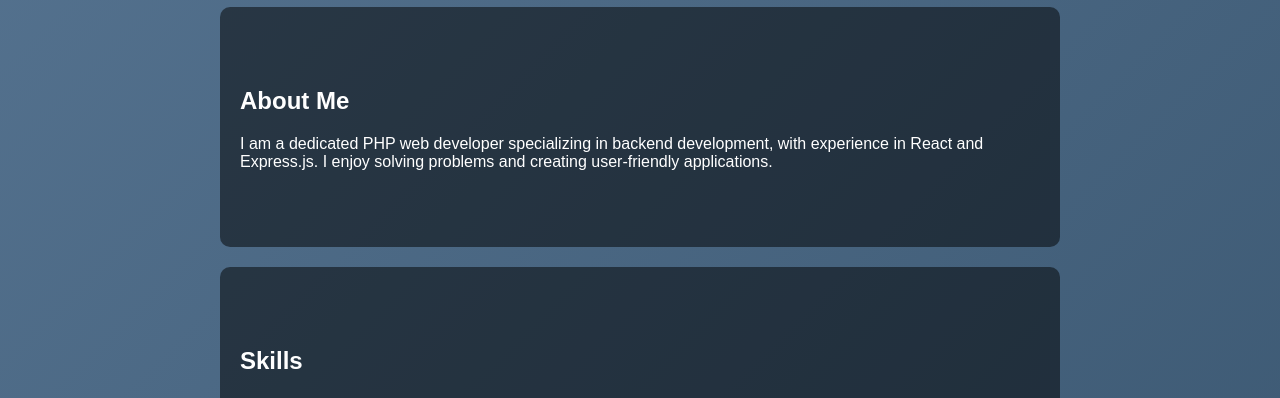
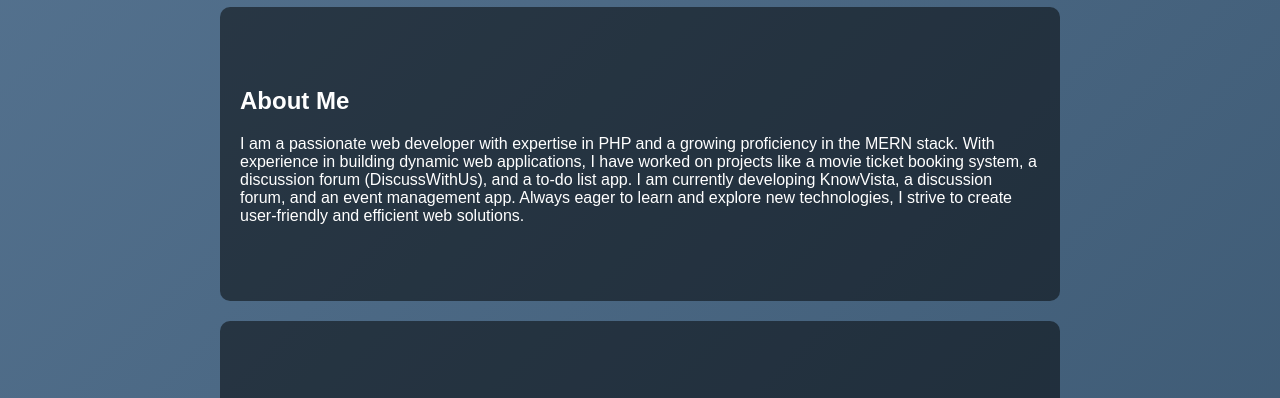
Before and after one commit to Rohitsingh2005/myPortfolio, a plain HTML site: page index.html in a window 1280 px wide. Shown: the part 980-1378 px from the top of the page. Drawn offline with Linux system fonts and the light colour scheme.

Commit message:
Update index.html

```diff
--- a/index.html
+++ b/index.html
@@ -49,7 +49,7 @@
 <!-- about section -->
     <section id="about">
         <h2>About Me</h2>
-        <p>I am a dedicated PHP web developer specializing in backend development, with experience in React and Express.js. I enjoy solving problems and creating user-friendly applications.</p>
+        <p>I am a passionate web developer with expertise in PHP and a growing proficiency in the MERN stack. With experience in building dynamic web applications, I have worked on projects like a movie ticket booking system, a discussion forum (DiscussWithUs), and a to-do list app. I am currently developing KnowVista, a discussion forum, and an event management app. Always eager to learn and explore new technologies, I strive to create user-friendly and efficient web solutions.</p>
     </section>
 <!-- skills section -->
     <section id="skills">
```
